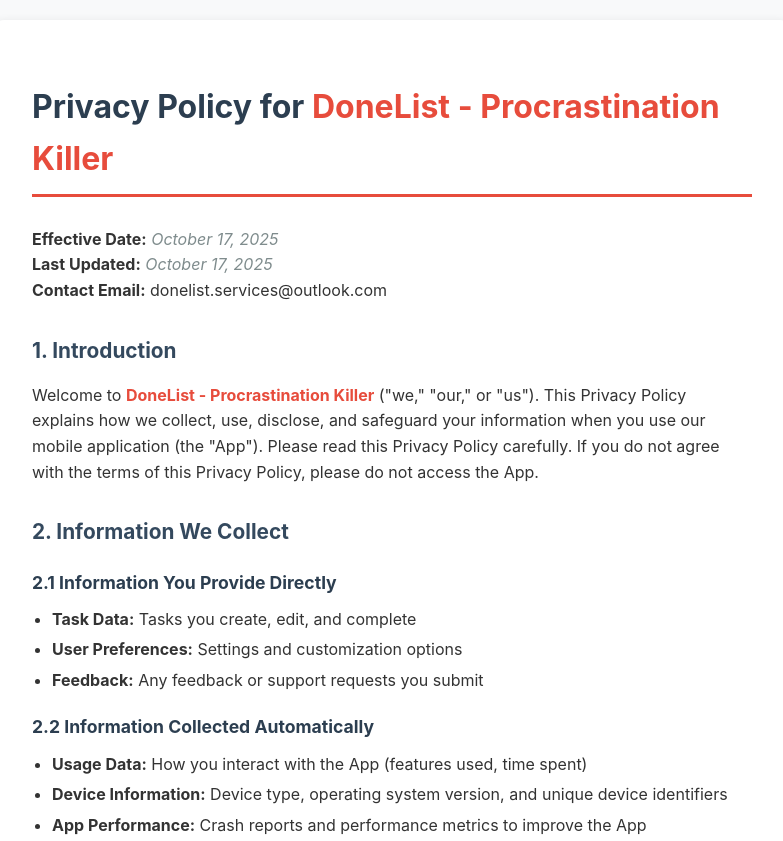
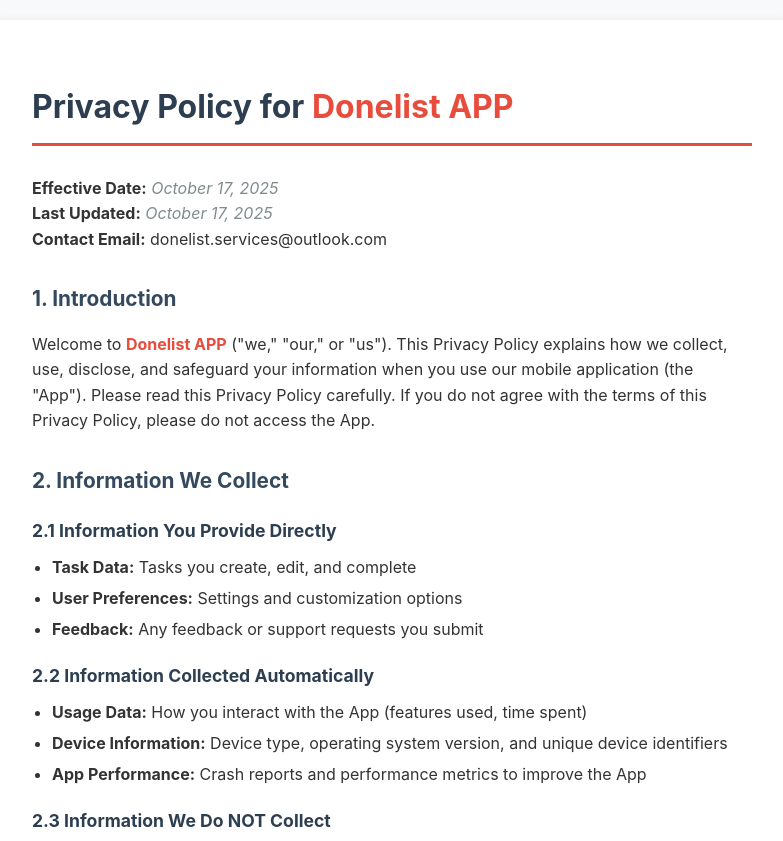
Before and after one commit to evendev1231/donelist-privacy, a plain HTML site: page index.html in a window 1280 px wide. Shown: the top 841 px of the page, without its empty margins (248-1031 px from the left). Drawn offline with Linux system fonts and the light colour scheme.

Commit message:
change the app name

```diff
--- a/index.html
+++ b/index.html
@@ -77,14 +77,14 @@
 </head>
 <body>
     <div class="container">
-        <h1>Privacy Policy for <span class="app-title">DoneList - Procrastination Killer</span></h1>
+        <h1>Privacy Policy for <span class="app-title">Donelist APP</span></h1>
 
         <p><strong>Effective Date:</strong> <span class="date">October 17, 2025</span><br>
         <strong>Last Updated:</strong> <span class="date">October 17, 2025</span><br>
         <strong>Contact Email:</strong> donelist.services@outlook.com</p>
 
         <h2>1. Introduction</h2>
-        <p>Welcome to <span class="app-title">DoneList - Procrastination Killer</span> ("we," "our," or "us"). This Privacy Policy explains how we collect, use, disclose, and safeguard your information when you use our mobile application (the "App"). Please read this Privacy Policy carefully. If you do not agree with the terms of this Privacy Policy, please do not access the App.</p>
+        <p>Welcome to <span class="app-title">Donelist APP</span> ("we," "our," or "us"). This Privacy Policy explains how we collect, use, disclose, and safeguard your information when you use our mobile application (the "App"). Please read this Privacy Policy carefully. If you do not agree with the terms of this Privacy Policy, please do not access the App.</p>
 
         <h2>2. Information We Collect</h2>
 
```
